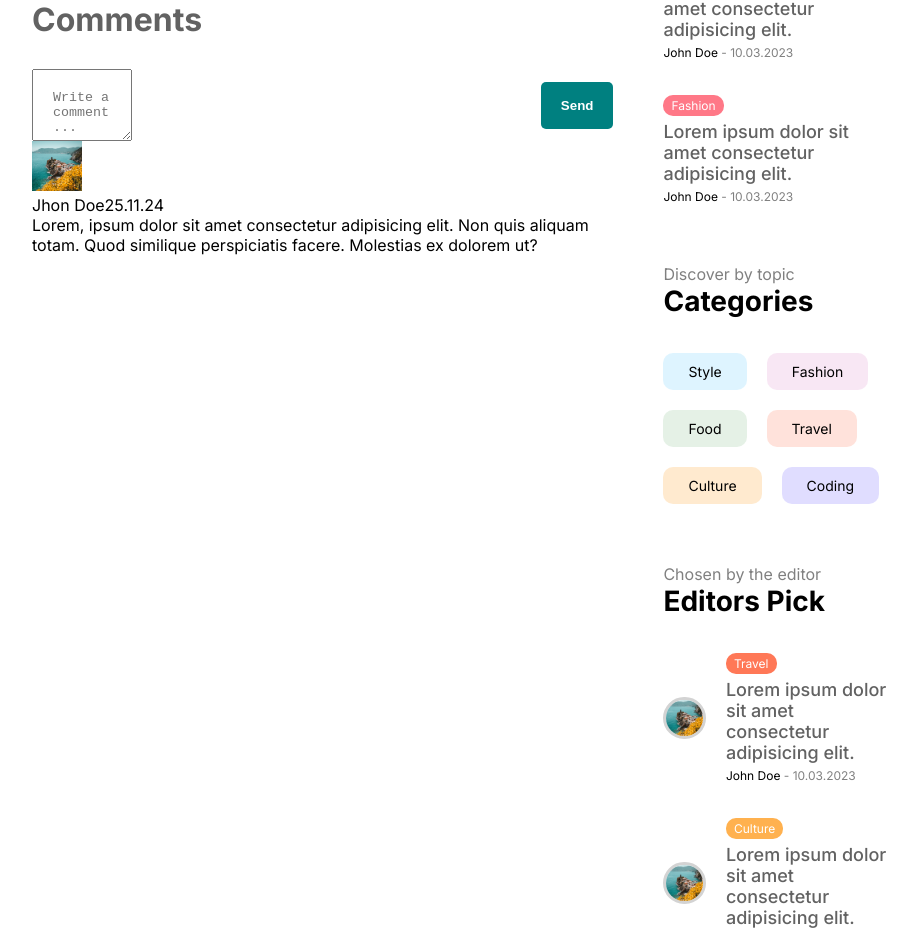
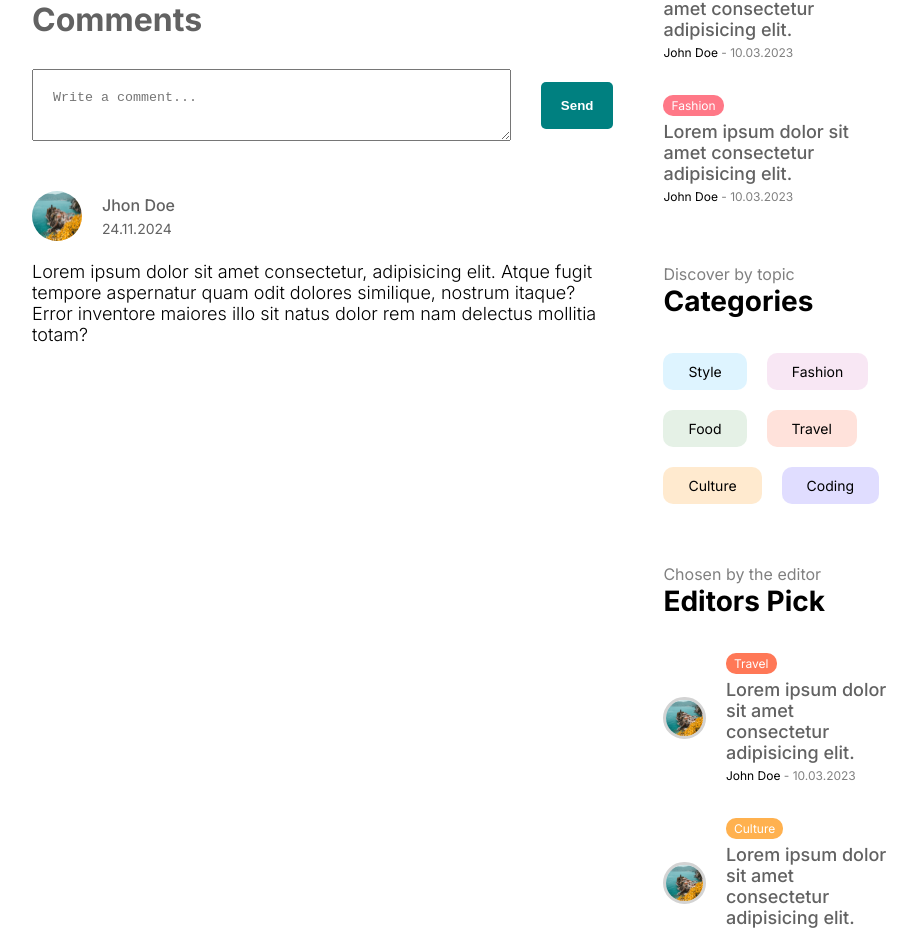
Before and after one commit to RakibMERNDev/rakib-blog, a Next.js app: page /about in a window 1280 px wide. Shown: the part 1225-2159 px from the top of the page, without its empty margins (176-1093 px from the left). Built offline with nearby package versions, Linux system fonts and the light colour scheme.

Commit message:
comment section style compelted

```diff
--- a/src/components/comments/Comments.jsx
+++ b/src/components/comments/Comments.jsx
@@ -25,17 +25,23 @@ const Comments = () => {
           <div className={styles.user}>
             <Image
               src="/p1.jpeg"
+              alt=""
               width={50}
               height={50}
-              alt="avatar"
               className={styles.image}
             />
+
             <div className={styles.userInfo}>
-              <span className={styles.userName}>Jhon Doe</span>
-              <span className={styles.date}>25.11.24</span>
+              <span className={styles.username}>Jhon Doe</span>
+              <span className={styles.date}>24.11.2024</span>
             </div>
           </div>
-          <p className={styles.desc}>Lorem, ipsum dolor sit amet consectetur adipisicing elit. Non quis aliquam totam. Quod similique perspiciatis facere. Molestias ex dolorem ut?</p>
+          <p className={styles.desc}>
+            Lorem ipsum dolor sit amet consectetur, adipisicing elit. Atque
+            fugit tempore aspernatur quam odit dolores similique, nostrum
+            itaque? Error inventore maiores illo sit natus dolor rem nam
+            delectus mollitia totam?
+          </p>
         </div>
       </div>
     </div>
--- a/src/components/comments/comments.module.css
+++ b/src/components/comments/comments.module.css
@@ -16,7 +16,7 @@
 
 .input {
   padding: 20px;
-  width: 100px;
+  width: 100%;
 }
 
 .button {
@@ -28,3 +28,43 @@
   border-radius: 5px;
   cursor: pointer;
 }
+
+.comments {
+  margin-bottom: 50px;
+}
+
+.comment{
+    margin-top: 50px;
+}
+
+.user {
+  display: flex;
+  align-items: center;
+  gap: 20px;
+  margin-bottom: 20px;
+}
+
+.image {
+  border-radius: 50%;
+  object-fit: cover;
+}
+
+.userInfo {
+  display: flex;
+  flex-direction: column;
+  gap: 5px;
+  color: var(--softTextColor);
+}
+
+.username {
+  font-weight: 500;
+}
+
+.date {
+  font-size: 14px;
+}
+
+.desc {
+  font-size: 18px;
+  font-weight: 300;
+}
```
